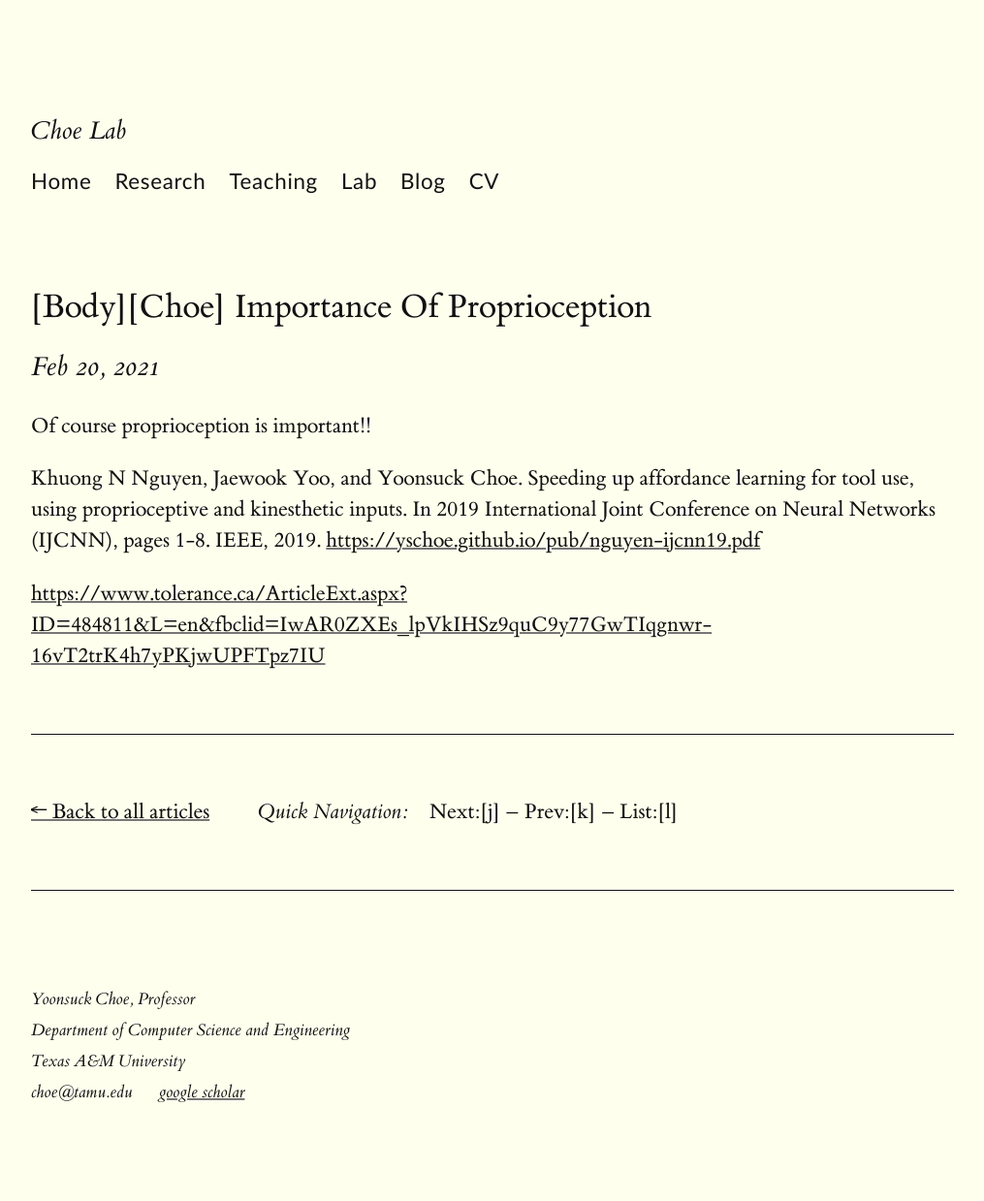
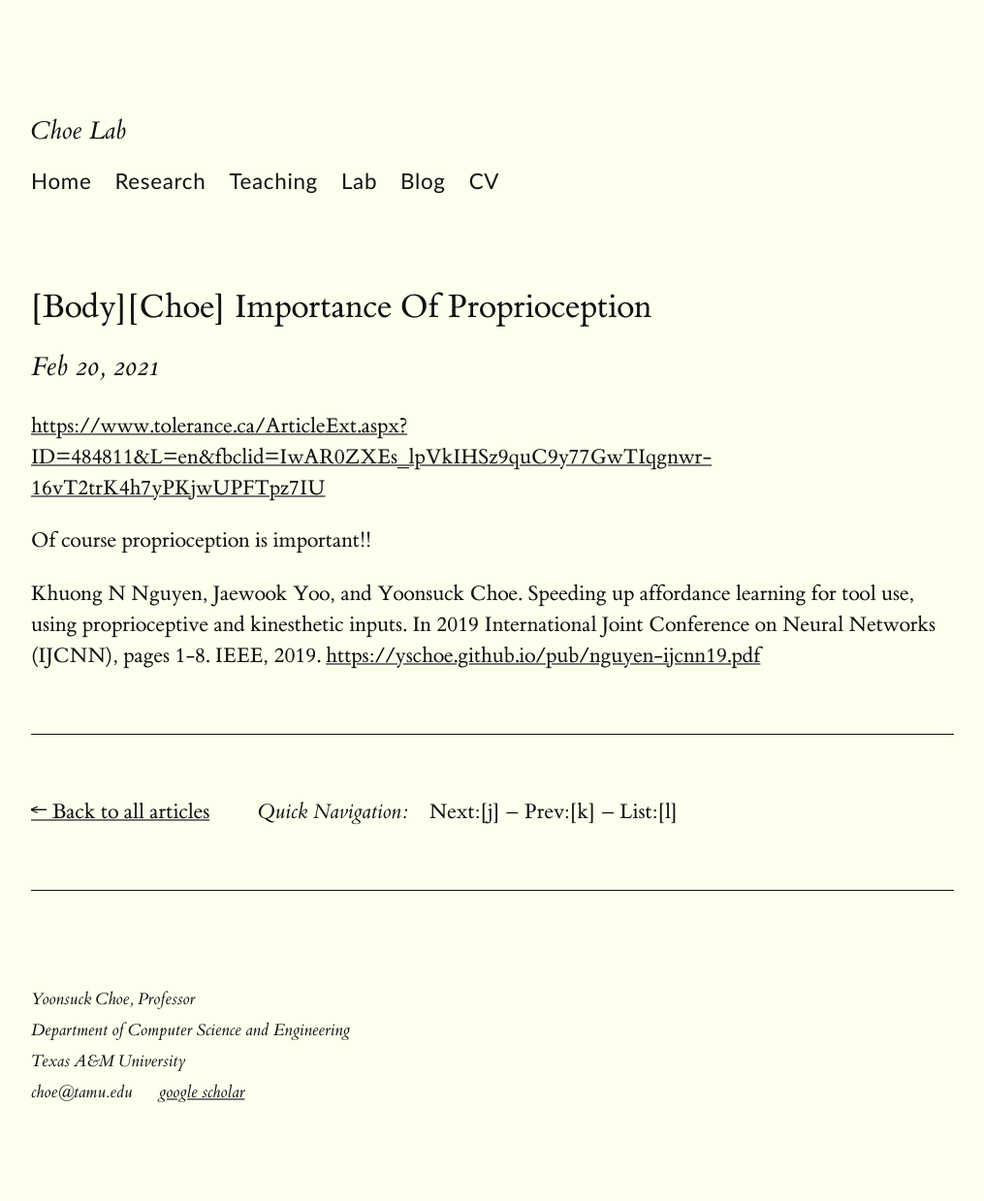
Before and after one commit to yschoe/yschoe.github.io, a Jekyll site: the page built from _posts/2021-02-20-Importance-of-proprioception.markdown, in a window 1280 px wide. Shown: the whole page at 97% size, without its empty margins (128-1143 px from the left). Built offline with Jekyll 4.4.1, drawn with Linux system fonts in a browser that asks for light colours.

```diff
--- a/_posts/2021-02-20-Importance-of-proprioception.markdown
+++ b/_posts/2021-02-20-Importance-of-proprioception.markdown
@@ -5,11 +5,9 @@ date:   February 20, 2021
 categories: none
 ---
 
+[https://www.tolerance.ca/ArticleExt.aspx?ID=484811&L=en&fbclid=IwAR0ZXEs_lpVkIHSz9quC9y77GwTIqgnwr-16vT2trK4h7yPKjwUPFTpz7IU](https://www.tolerance.ca/ArticleExt.aspx?ID=484811&L=en&fbclid=IwAR0ZXEs_lpVkIHSz9quC9y77GwTIqgnwr-16vT2trK4h7yPKjwUPFTpz7IU)
+
 Of course proprioception is important!!
 
 Khuong N Nguyen, Jaewook Yoo, and Yoonsuck Choe. Speeding up affordance learning for tool use, using proprioceptive and kinesthetic inputs. In 2019 International Joint Conference on Neural Networks (IJCNN), pages 1-8. IEEE, 2019.
 [https://yschoe.github.io/pub/nguyen-ijcnn19.pdf](https://yschoe.github.io/pub/nguyen-ijcnn19.pdf)
-
-
-
-[https://www.tolerance.ca/ArticleExt.aspx?ID=484811&L=en&fbclid=IwAR0ZXEs_lpVkIHSz9quC9y77GwTIqgnwr-16vT2trK4h7yPKjwUPFTpz7IU](https://www.tolerance.ca/ArticleExt.aspx?ID=484811&L=en&fbclid=IwAR0ZXEs_lpVkIHSz9quC9y77GwTIqgnwr-16vT2trK4h7yPKjwUPFTpz7IU)
```
